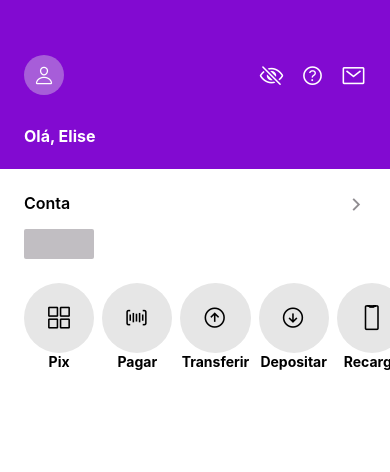
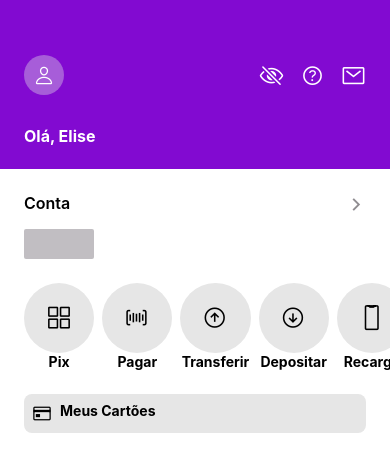
Before and after one commit to e-lis-e/Nubank-Clone, a React Native app in the folder NuClone/: screen / in a window 390 px wide. Shown: the top 472 px of the page. Built offline with nearby package versions, Linux system fonts and the light colour scheme.

Commit message:
Criação de card

```diff
--- a/NuClone/App.styles.ts
+++ b/NuClone/App.styles.ts
@@ -2,5 +2,9 @@ import styled from 'styled-components/native'
 
 export const Container = styled.View`
     flex:1
-
 `
+export const CFCView = styled.View`
+    padding: 0 24px;
+    margin-top:24px;
+`
+;
--- a/NuClone/App.tsx
+++ b/NuClone/App.tsx
@@ -1,13 +1,17 @@
 
 import React from 'react';
-import { Container } from './App.styles';
+import { CFCView, Container } from './App.styles';
 import { Header } from './components/Header/Header';
+import {CFC} from './components/CFC/CFC';
 
 
 export default function App() {
   return (
     <Container>
       <Header/>
+      <CFCView>
+        <CFC/>
+      </CFCView>
 
     </Container>
   );
--- /dev/null
+++ b/NuClone/components/CFC/CFC.styles.ts
@@ -0,0 +1,18 @@
+import styled from 'styled-components/native';
+
+export const Container = styled.View`
+    flex-direction: row;
+    padding: 8px;
+
+    background-color: #e6e6e6;
+    border-radius: 8px;
+
+
+`
+
+export const CardText = styled.Text`
+    margin-left: 8px;
+    font-weight: bold;
+    font-size: 14px;
+`
+;
--- /dev/null
+++ b/NuClone/components/CFC/CFC.tsx
@@ -0,0 +1,16 @@
+
+import React from 'react';
+import { Container, CardText } from './CFC.styles';
+
+import {Ionicons} from '@expo/vector-icons';
+
+
+export function CFC() {
+  return (
+    <Container>
+      <Ionicons name='card-outline' size={20} color= '#000' />
+      <CardText>Meus Cartões</CardText>
+
+    </Container>
+  );
+}
--- a/NuClone/package.json
+++ b/NuClone/package.json
@@ -15,6 +15,7 @@
     "react": "18.2.0",
     "react-native": "0.72.3",
     "react-native-gesture-handler": "~2.12.0",
+    "react-native-web": "~0.19.6",
     "styled-components": "^6.0.7"
   },
   "devDependencies": {
```
Also changed, not shown: 1 other file (tests, documents, lock files or other folders).
